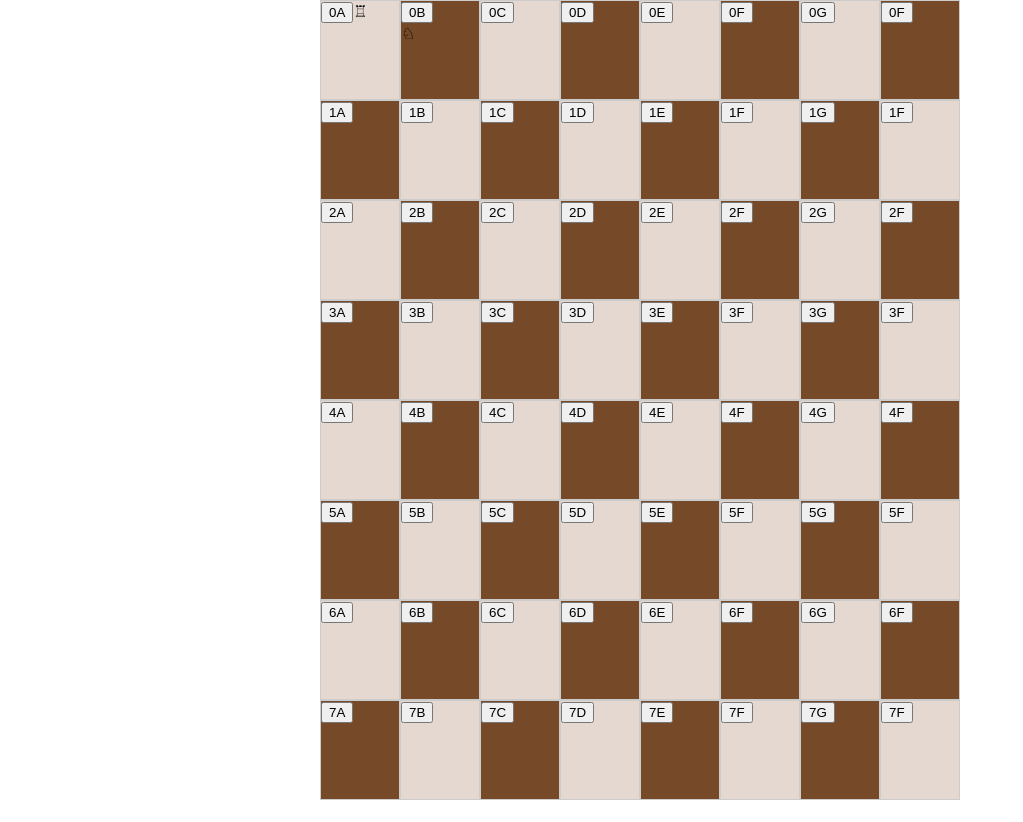
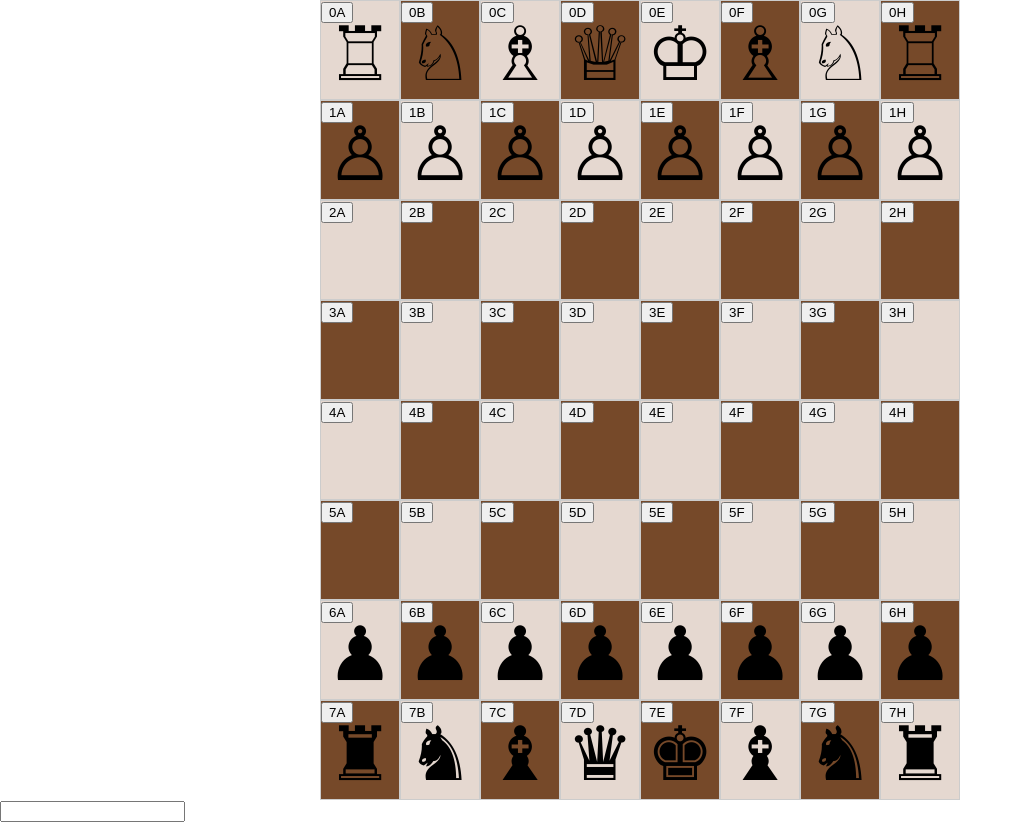
Before and after one commit to nathanSIO/react-echiquier-ts, a React (Create React App) app: page / in a window 1280 px wide. Shown: the whole page, without its empty margins (0-1023 px from the left). Before the commit the page ends 800 px from the top, so only its background shows below. Built offline with nearby package versions, Linux system fonts and the light colour scheme.

Commit message:
Affichage des données dans un input

```diff
--- a/src/App.tsx
+++ b/src/App.tsx
@@ -1,29 +1,166 @@
+import { useState } from "react";
 import "./App.css";
 import { Piece } from "./Service/Composant/Piece";
+import { DisplayPosition } from "./Service/Display/displayPosition";
 
 function App() {
 
-function verifSquarePiece(keySquare: any){
+  const [position, setPosition] = useState<string>("");
+  let nomPiece: string;
 
+  function SquarePieceWhite(keySquare: any){
   switch (keySquare) {
+
     case "0A" :
-      console.log("je suis la ");
-      return( "♖");
+      return(<div style={{
+          fontSize : '75px',
+          textAlign : "center",
+          lineHeight : "0.8"
+        }}>♖</div>);
+
     case "0B" :
+// console.log("je suis la " + nomPiece)
       return (<div style={{
-        alignItems :"center",
-        height : "50px",
-        width : "50px",
-        textSizeAdjust : "",
-      }}>♘</div>)
-    // a compléter et chercher comment ajuster la taille du caractère
-    // Fonction Piece() peut être inutile si cela fonctionne bien comme ça
+        fontSize : '75px',
+          textAlign : "center",
+          lineHeight : "0.8"
+        }} >♘</div>);
+
+      case "0C" :
+        return (<div style={{
+          fontSize : '75px',
+          textAlign : "center",
+          lineHeight : "0.8"
+        }}>♗</div>);
+
+      case "0D" :
+        return (<div style={{
+          fontSize : '75px',
+          textAlign : "center",
+          lineHeight : "0.8"
+        }}>♕</div>);
+
+      case "0E" :
+        return (<div style={{
+          fontSize : '75px',
+          textAlign : "center",
+          lineHeight : "0.8"
+        }}>♔</div>);
+
+      case "0F" :
+        return (<div style={{
+          fontSize : '75px',
+          textAlign : "center",
+          lineHeight : "0.8"
+        }}>♗</div>);
+
+      case "0G" :
+        return (<div style={{
+          fontSize : '75px',
+          textAlign : "center",
+          lineHeight : "0.8"
+        }}>♘</div>);
+
+      case "0H" :
+        return (<div style={{
+          fontSize : '75px',
+          textAlign : "center",
+          lineHeight : "0.8"
+        }}>♖</div>)
+
+      case "1A" :
+      case "1B" :
+      case "1C" :
+      case "1D" :
+      case "1E" :
+      case "1F" :
+      case "1G" :
+      case "1H" :
+        return(<div style={{
+          fontSize : '75px',
+          textAlign : "center",
+          lineHeight : "0.8"
+        }}>♙</div>)
+    }
+    return nomPiece;
+  }
+
+  function SquarePieceBlack(keySquare: any){
+    switch (keySquare) {
+      case "7A" :
+        return(<div style={{
+          fontSize : '75px',
+          textAlign : "center",
+          lineHeight : "0.8"
+        }}>♜</div>);
+
+      case "7B" :
+        return (<div style={{
+          fontSize : '75px',
+          textAlign : "center",
+          lineHeight : "0.8"
+        }} >♞</div>);
+
+      case "7C" :
+        return (<div style={{
+          fontSize : '75px',
+          textAlign : "center",
+          lineHeight : "0.8"
+        }}>♝</div>);
+
+      case "7D" :
+        return (<div style={{
+          fontSize : '75px',
+          textAlign : "center",
+          lineHeight : "0.8"
+        }}>♛</div>);
+
+      case "7E" :
+        return (<div style={{
+          fontSize : '75px',
+          textAlign : "center",
+          lineHeight : "0.8"
+        }}>♚</div>);
+
+      case "7F" :
+        return (<div style={{
+          fontSize : '75px',
+          textAlign : "center",
+          lineHeight : "0.8"
+        }}>♝</div>);
+
+      case "7G" :
+        return (<div style={{
+          fontSize : '75px',
+          textAlign : "center",
+          lineHeight : "0.8"
+        }}>♞</div>);
+
+      case "7H" :
+        return (<div style={{
+          fontSize : '75px',
+          textAlign : "center",
+          lineHeight : "0.8"
+        }}>♜</div>)
+
+      case "6A" :
+      case "6B" :
+      case "6C" :
+      case "6D" :
+      case "6E" :
+      case "6F" :
+      case "6G" :
+      case "6H" :
+        return(<div style={{
+          fontSize : '75px',
+          textAlign : "center",
+          lineHeight : "0.8"
+        }}>♟</div>)
   }
 }
 
   function nameColumn(col: any){
-    // console.log("colomun : " + col)
-    switch (col){
+        switch (col){
       case 0:
         col = "A";
         break;
@@ -53,7 +190,7 @@ function verifSquarePiece(keySquare: any){
         break;
 
       case 7 :
-        col = "F"
+        col = "H"
         break;
     }
     // console.log("column after" + col);
@@ -62,35 +199,133 @@ function verifSquarePiece(keySquare: any){
 
   }
 
+  function getNameWhitePiece(keySquare: any){
+    switch (keySquare) {
+
+      case "0A" :
+         nomPiece = "TOUR BLANCHE";
+         break;
+
+      case "0B" :
+        nomPiece = "CAVALIER BLANC";
+        break;
+
+      case "0C" :
+        nomPiece = "FOU BLANC";
+        break;
+
+      case "0D" :
+        nomPiece = "REINE BLANCHE";
+        break;
+
+      case "0E" :
+        nomPiece = "ROI BLANC";
+        break;
+
+      case "0F" :
+        nomPiece = "FOU BLANC";
+        break;
+
+      case "0G" :
+        nomPiece = "CAVALIER BLANC";
+        break;
+
+      case "0H" :
+        nomPiece = "TOUR BLANCHE";
+        break;
+
+      case "1A" :
+      case "1B" :
+      case "1C" :
+      case "1D" :
+      case "1E" :
+      case "1F" :
+      case "1G" :
+      case "1H" :
+        nomPiece = "Pion Blanc"
+        break;
+    }
+    getNameBlackPiece(keySquare)
+    return nomPiece;
+  }
+
+  function getNameBlackPiece(keySquare: any){
+    console.log("je suis la ")
+    switch (keySquare) {
+      case "7A" :
+         nomPiece = "TOUR NOIRE";
+         break;
+
+      case "7B" :
+        nomPiece = "CAVALIER NOIR";
+        break;
+
+      case "7C" :
+        nomPiece = "FOU NOIR";
+        break;
+
+      case "7D" :
+        nomPiece = "REINE NOIRE";
+        break;
+
+      case "7E" :
+        nomPiece = "ROI NOIR";
+        break;
+
+      case "7F" :
+        nomPiece = "FOU NOIR";
+        break;
+
+      case "7G" :
+        nomPiece = "CAVALIER NOIR";
+        break;
+
+      case "7H" :
+        nomPiece = "TOUR NOIRE";
+        break;
+
+      case "6A" :
+      case "6B" :
+      case "6C" :
+      case "6D" :
+      case "6E" :
+      case "6F" :
+      case "6G" :
+      case "6H" :
+        nomPiece = "Pion NOIR"
+        break;
+    }
+
+    return nomPiece;
+  }
+
   function generateChessBoard() {
     const chessBoard = [];
     const boardSize = 8;
 
     for (let row = 0; row < boardSize; row++) {
       const rowSquares = [];
-      Piece();
+            for (let col = 0; col < boardSize; col++) {
 
-      for (let col = 0; col < boardSize; col++) {
-
-
-
-        // Alterner les cases noires et blanches
+                // Alterner les cases noires et blanches
         const isBlackSquare = (row + col) % 2 === 1;
 
         // Créer une case avec une classe différente pour les cases noires
         rowSquares.push(
-          <div onClick={() => console.log(row +""+ nameColumn(col))}
+          <div onClick={() => setPosition(
+            getNameWhitePiece(row +""+ nameColumn(col)) //afficher dans la console les données d'une pièce
+            + " sur la case : " + row +""
+            + nameColumn(col)
+            )}
             key={`${row}${col}`}
             className={`square ${isBlackSquare ? 'black' : 'white'}`}
           >
             <button >{`${row}${nameColumn(col)}`}</button>
-
-            {verifSquarePiece(row + "" + nameColumn(col))}
-            {/* <div>{Piece()}</div>:  */}
-
+            {SquarePieceWhite(row + "" + nameColumn(col))}
+            {SquarePieceBlack(row + "" + nameColumn(col))}
           </div>
         );
-        console.log("je suis la " + row + "" + nameColumn(col));
+        // console.log("je suis la " + row + "" + nameColumn(col));
       }
 
       // Ajouter la ligne au tableau d'échecs
@@ -100,15 +335,14 @@ function verifSquarePiece(keySquare: any){
         </div>
       );
     }
-
-    return chessBoard;
+      return chessBoard;
   };
-
-
     return (
-      <div className="chessBoard">
+      <div className="chessBoard" align-text="center">
         {generateChessBoard()}
-        {/* {Piece()}   */}
+        <div align-text="center">
+          <DisplayPosition position={position} />
+        </div>
       </div>
     );
   };
```
